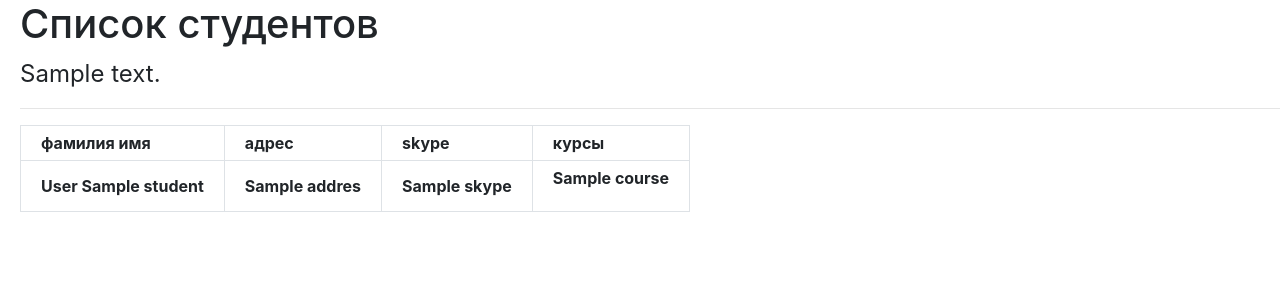
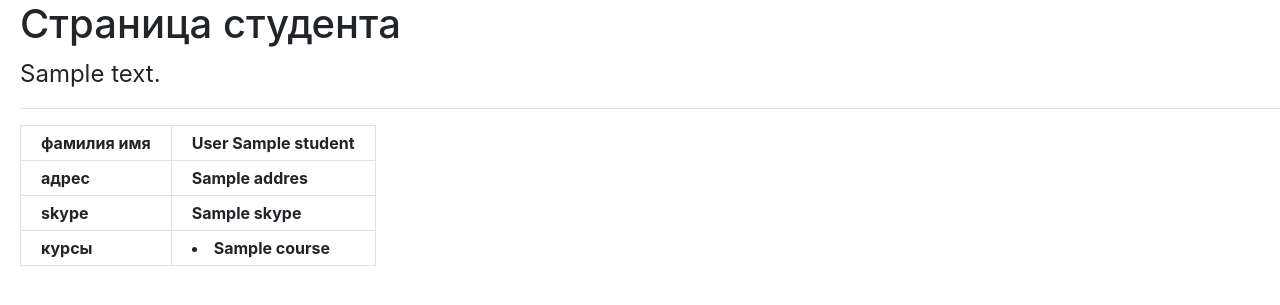
Before and after one commit to MeshkovD/Django_training, a Django app: template templates/student.html in a window 1280 px wide. Shown: the part 56-361 px from the top of the page. Run offline with Django 3.2, Linux system fonts and the light colour scheme; the template is opened without the code that fills it: most values are stand-ins (such as "Sample title", 1, 10 or a date in 2020); lists and menus that the app fills with data are empty; some libraries are stand-ins or nearby versions.

Commit message:
added individual student page code

```diff
--- a/templates/student.html
+++ b/templates/student.html
@@ -1,30 +1,38 @@
 {% extends "index.html" %}
 
-{% block title %}Студенты{% endblock title %}
+{% block title %}Студент{% endblock title %}
 
 {% block content %}
-<h1>Список студентов</h1>
+<h1>Страница студента</h1>
 <p><font size="5">{{ course.description }}</font></p>
 <hr>
 
 <table class="table-hover table-bordered">
         <tr>
             <th>фамилия имя</th>
+            <th>{{ student.surname }} {{ student.name }}</th>
+        </tr>
+        <tr align=left>
             <th>адрес</th>
+            <th>{{ student.addres }}</th>
+
+        </tr>
+        <tr align=left>
             <th>skype</th>
+            <th>{{ student.skype }}</th>
+
+        </tr>
+        <tr align=left>
             <th>курсы</th>
-        </tr>
-    {% for student in students %}
-        <tr align=left>
-            <th>{{ student.surname }} {{ student.name }}</th>
-            <th>{{ student.addres }}</th>
-            <th>{{ student.skype }}</th>
+
             <th>
-                {% for course in student.course_set.all %}
-                    <p> {{ course.name }} </p>
+                {% for course in student.courses.all %}
+                    <li>{{ course }}</li>
                 {% endfor %}
             </th>
+
+
+
         </tr>
-    {% endfor %}
 </table>
 {% endblock %}
```
